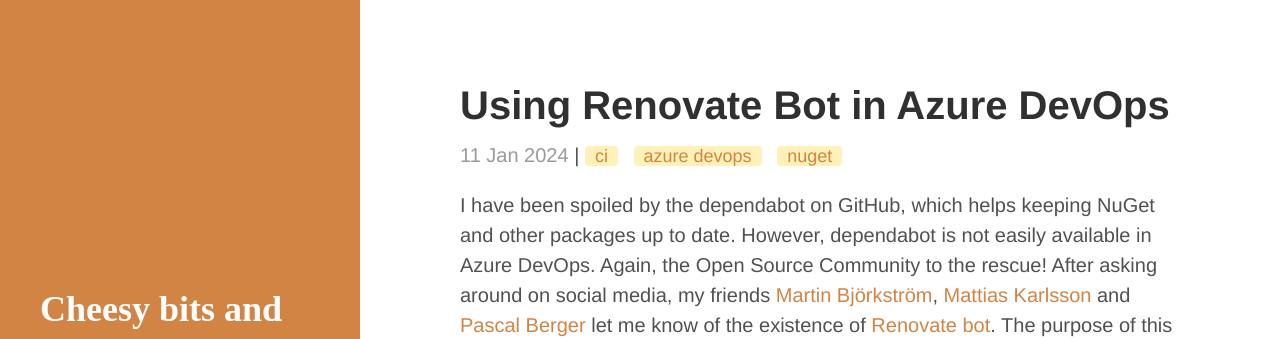
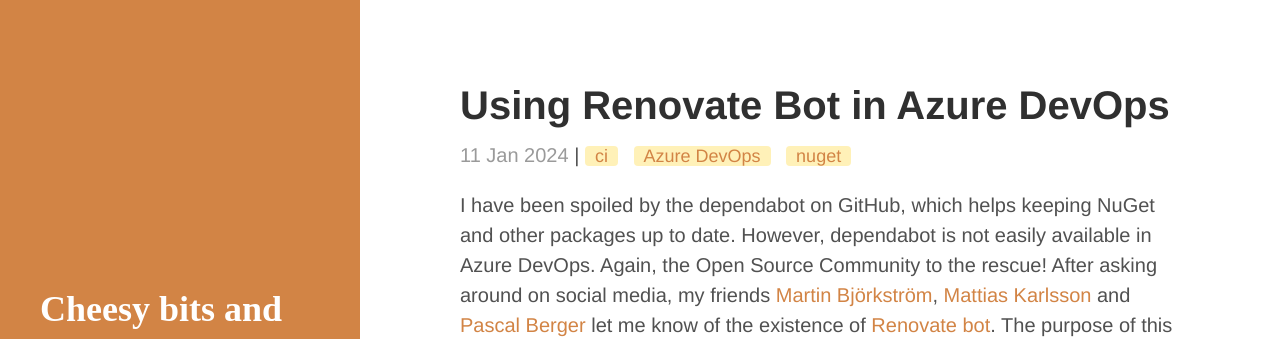
Before and after one commit to Cheesebaron/cheesebaron.github.io, a Jekyll site: the page built from _posts/2024-01-11-renovate.md, in a window 1280 px wide and 900 px high. Shown: the top 339 px of the window. Built offline with Jekyll 4.4.1, drawn with Linux system fonts in a browser that asks for light colours; comment, search, counter and statistics services are not loaded.

Commit message:
Fix a few tags

```diff
--- a/_posts/2024-01-11-renovate.md
+++ b/_posts/2024-01-11-renovate.md
@@ -6,7 +6,7 @@
 date: 2024-01-11 12:00:00 +0100
 tags:
 - ci
-- azure devops
+- Azure DevOps
 - nuget
 ---
 
```
Also changed, not shown: _posts/2023-04-30-net6.0-migration.md (+1 -1 lines), _posts/2019-02-09-build-light.md (line endings or trailing spaces).
